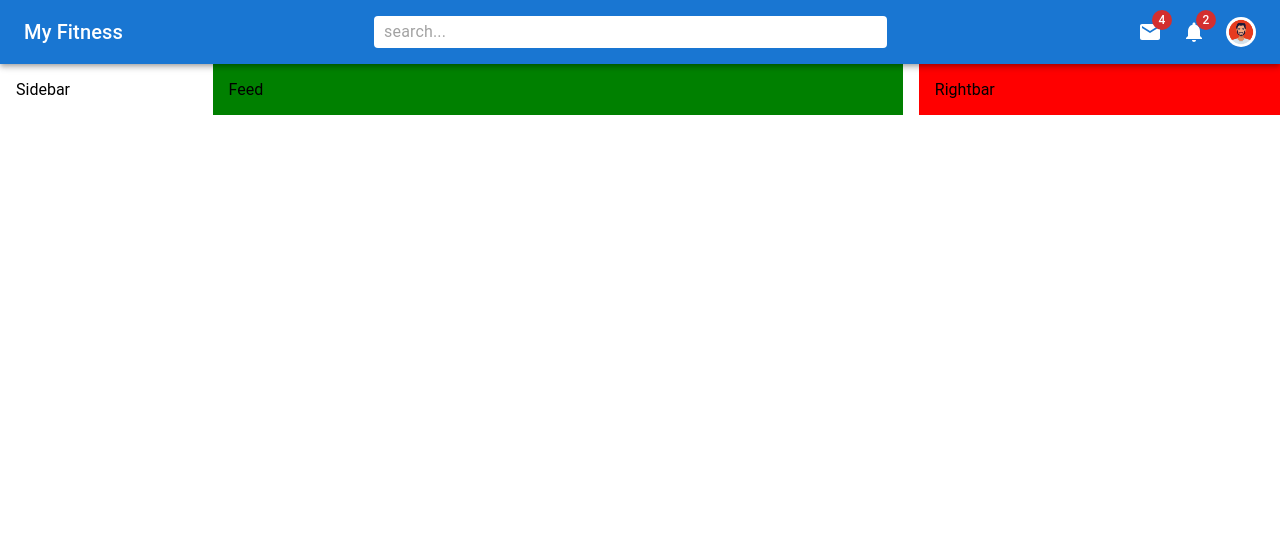
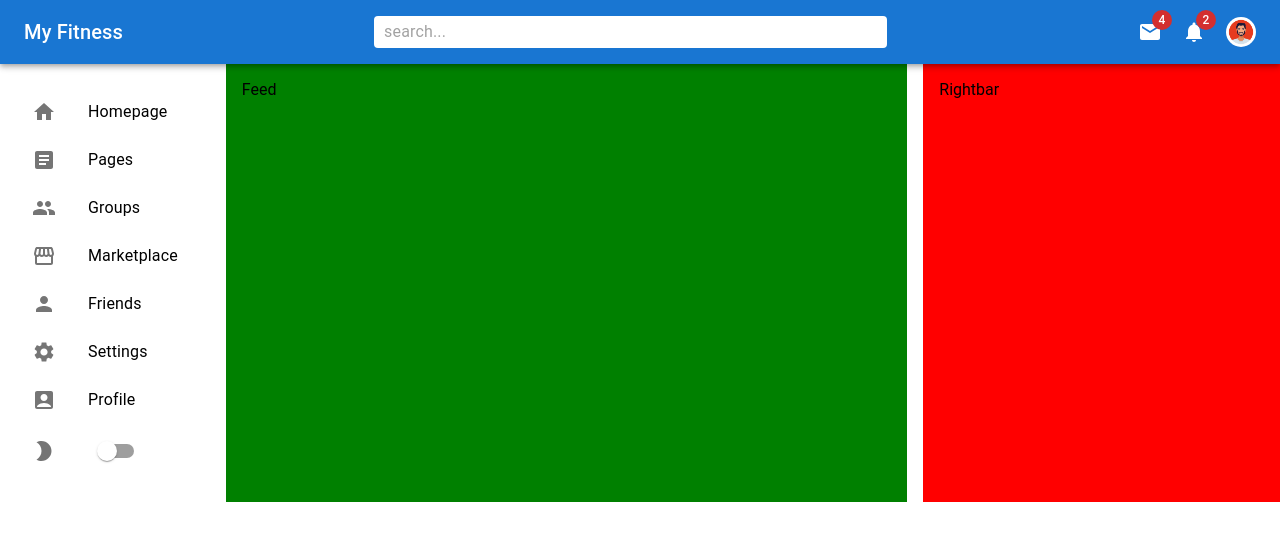
Before and after one commit to hristova23/mui-react-app, a React (Create React App) app: page / in a window 1280 px wide. Shown: the top 540 px of the page. Built offline with nearby package versions, Linux system fonts and the light colour scheme.

Commit message:
styling sidebar

```diff
--- a/src/components/Sidebar.jsx
+++ b/src/components/Sidebar.jsx
@@ -1,15 +1,78 @@
 import React from 'react'
-import { Box } from '@mui/material'
+import { Box, List, ListItem, ListItemButton, ListItemIcon, ListItemText, Switch } from '@mui/material'
+import { AccountBox, Article, Group, Home, ModeNight, Person, Settings, Storefront } from '@mui/icons-material'
 
 const Sidebar = () => {
   return (
     <Box
-        bgcolor="white"
         flex={1}
         p={2}
         sx={{display: {xs: "none", sm: "block"} }}
     >
-        Sidebar
+        <List>
+          <ListItem disablePadding>
+            <ListItemButton component="a" href="#home">
+              <ListItemIcon>
+                <Home />
+              </ListItemIcon>
+              <ListItemText primary="Homepage" />
+            </ListItemButton>
+          </ListItem>
+          <ListItem disablePadding>
+            <ListItemButton component="a" href="#pages">
+              <ListItemIcon>
+                <Article />
+              </ListItemIcon>
+              <ListItemText primary="Pages" />
+            </ListItemButton>
+          </ListItem>
+          <ListItem disablePadding>
+            <ListItemButton component="a" href="#groups">
+              <ListItemIcon>
+                <Group />
+              </ListItemIcon>
+              <ListItemText primary="Groups" />
+            </ListItemButton>
+          </ListItem>
+          <ListItem disablePadding>
+            <ListItemButton component="a" href="#marketplace">
+              <ListItemIcon>
+                <Storefront />
+              </ListItemIcon>
+              <ListItemText primary="Marketplace" />
+            </ListItemButton>
+          </ListItem>
+          <ListItem disablePadding>
+            <ListItemButton component="a" href="#friends">
+              <ListItemIcon>
+                <Person />
+              </ListItemIcon>
+              <ListItemText primary="Friends" />
+            </ListItemButton>
+          </ListItem>
+          <ListItem disablePadding>
+            <ListItemButton component="a" href="#settings">
+              <ListItemIcon>
+                <Settings />
+              </ListItemIcon>
+              <ListItemText primary="Settings" />
+            </ListItemButton>
+          </ListItem>
+          <ListItem disablePadding>
+            <ListItemButton component="a" href="#profile">
+              <ListItemIcon>
+                <AccountBox />
+              </ListItemIcon>
+              <ListItemText primary="Profile" />
+            </ListItemButton>
+          </ListItem>
+          <ListItem>
+            <ListItemIcon>
+                <ModeNight />
+            </ListItemIcon>
+            <Switch/>
+          </ListItem>
+        </List>
     </Box>
   )
 }
```
